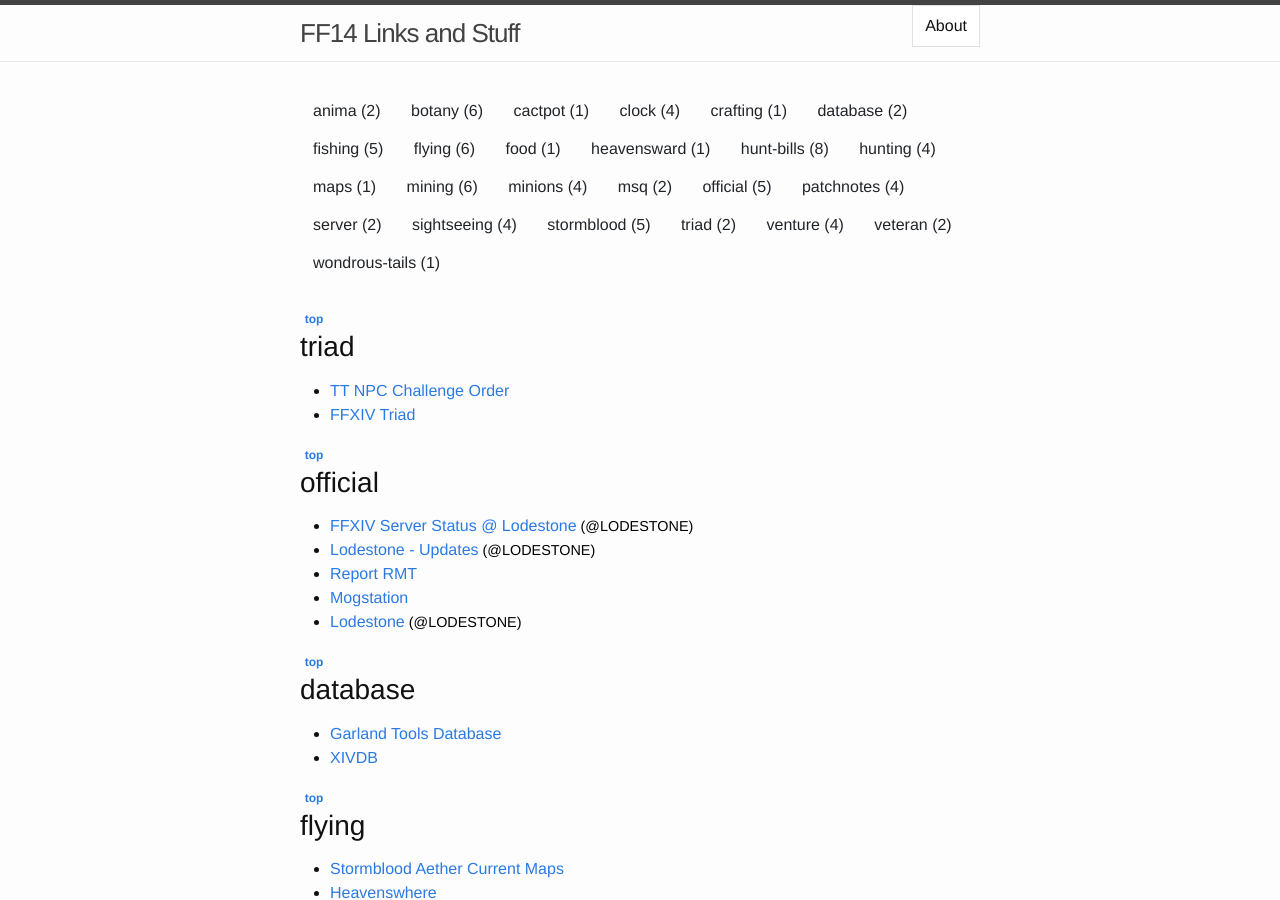
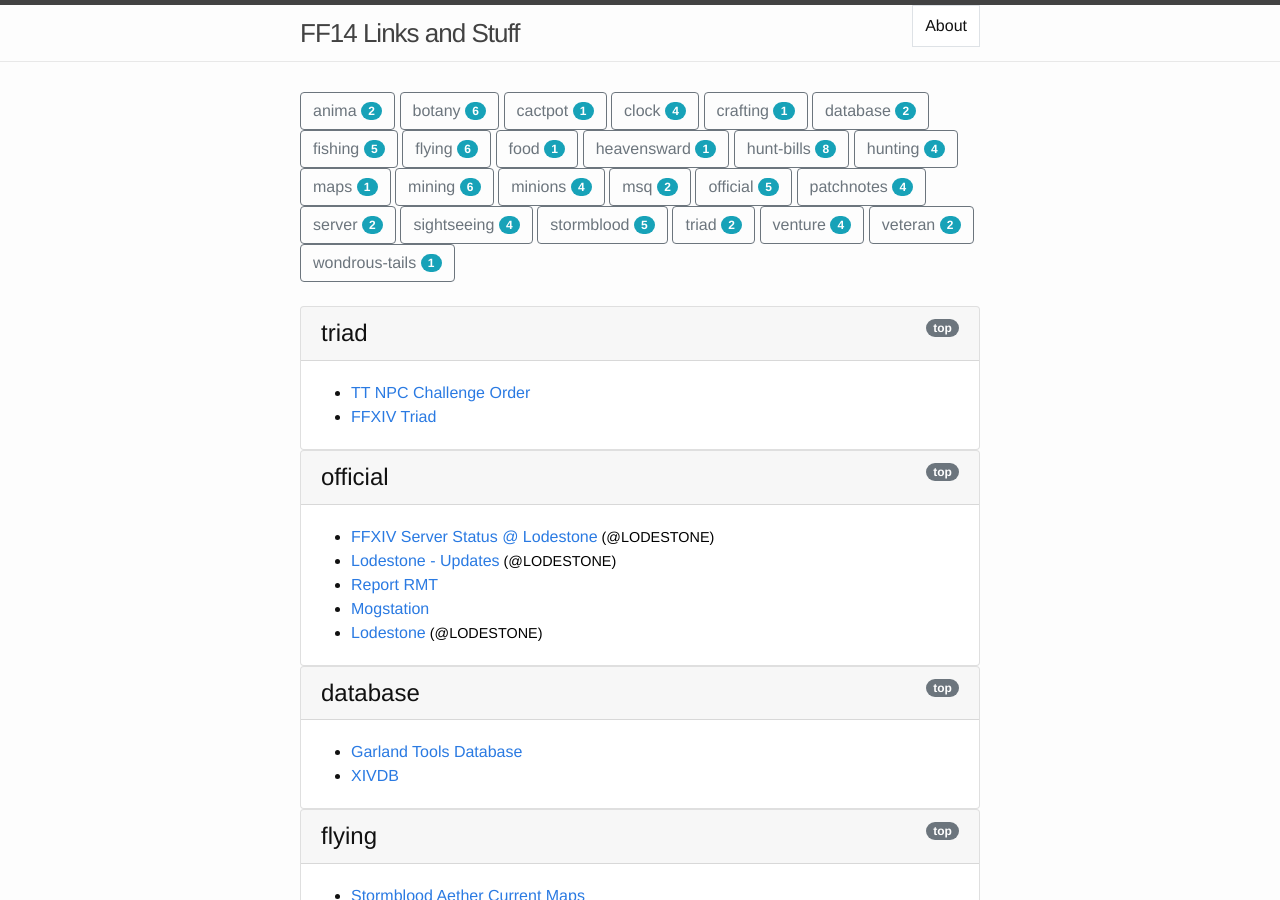
Before and after one commit to uberfuzzy/ff14, a Jekyll site: the page built from index.html, in a window 1280 px wide and 900 px high. Built offline with Jekyll 4.4.1, drawn with Linux system fonts in a browser that asks for light colours.

Commit message:
Update index.html

```diff
--- a/index.html
+++ b/index.html
@@ -13,7 +13,7 @@
 {%- assign stags = justTags | sort -%}
 {% for t in stags %}
 {%- assign c = site.tags[t].size -%}
-  <a class="btn btn-default" href="#{{ t }}" role="button">{{ t }} ({{ c }})</a>
+  <a class="btn btn-outline-secondary" href="#{{ t }}" role="button">{{ t }} <span class="badge badge-pill badge-info">{{ c }}</span></a>
 {% endfor -%}<br>
 <br>
 
@@ -21,13 +21,13 @@
   {%- assign t = tag | first -%}
   {%- assign posts = tag | last -%}
 
-<div class="panel panel-default" id="{{ t }}">
-  <div class="panel-heading">
-    <a href="#top"><span class="badge pull-right">top</span></a>
-    <h3 class="panel-title">{{ t | downcase }}</h3>
+<div class="card" id="{{ t }}">
+  <div class="card-header">
+    <a href="#top" class="badge badge-pill badge-secondary float-right">top</a>
+    <h4 class="mb-0">{{ t | downcase }}</h4>
   </div>
-  <div class="panel-body">
-    <ul>
+  <div class="card-body">
+    <ul class="mb-0">
 {% for post in posts %}
       <li><a href="{{ post.link }}">{{ post.title }}</a></li>
 {%- endfor -%}
```
